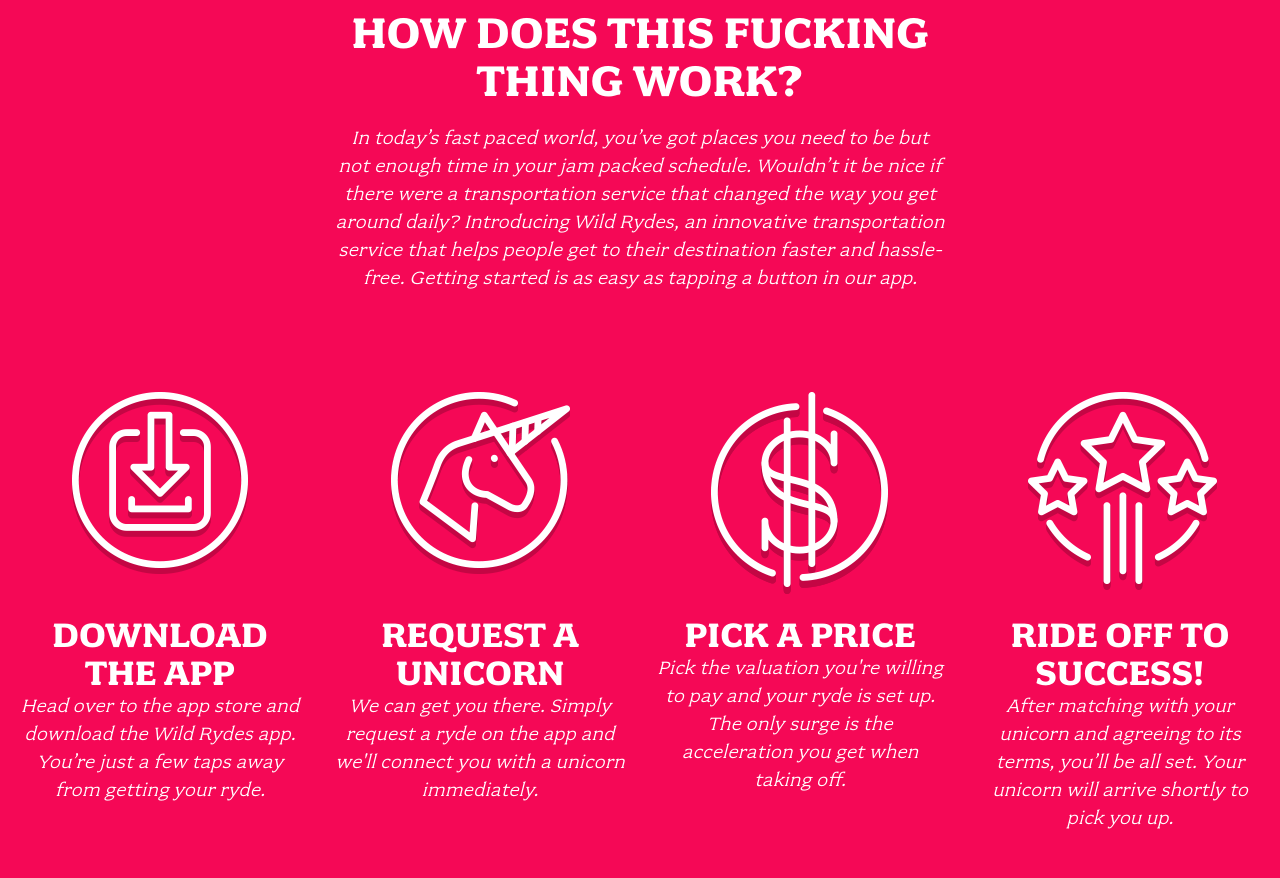
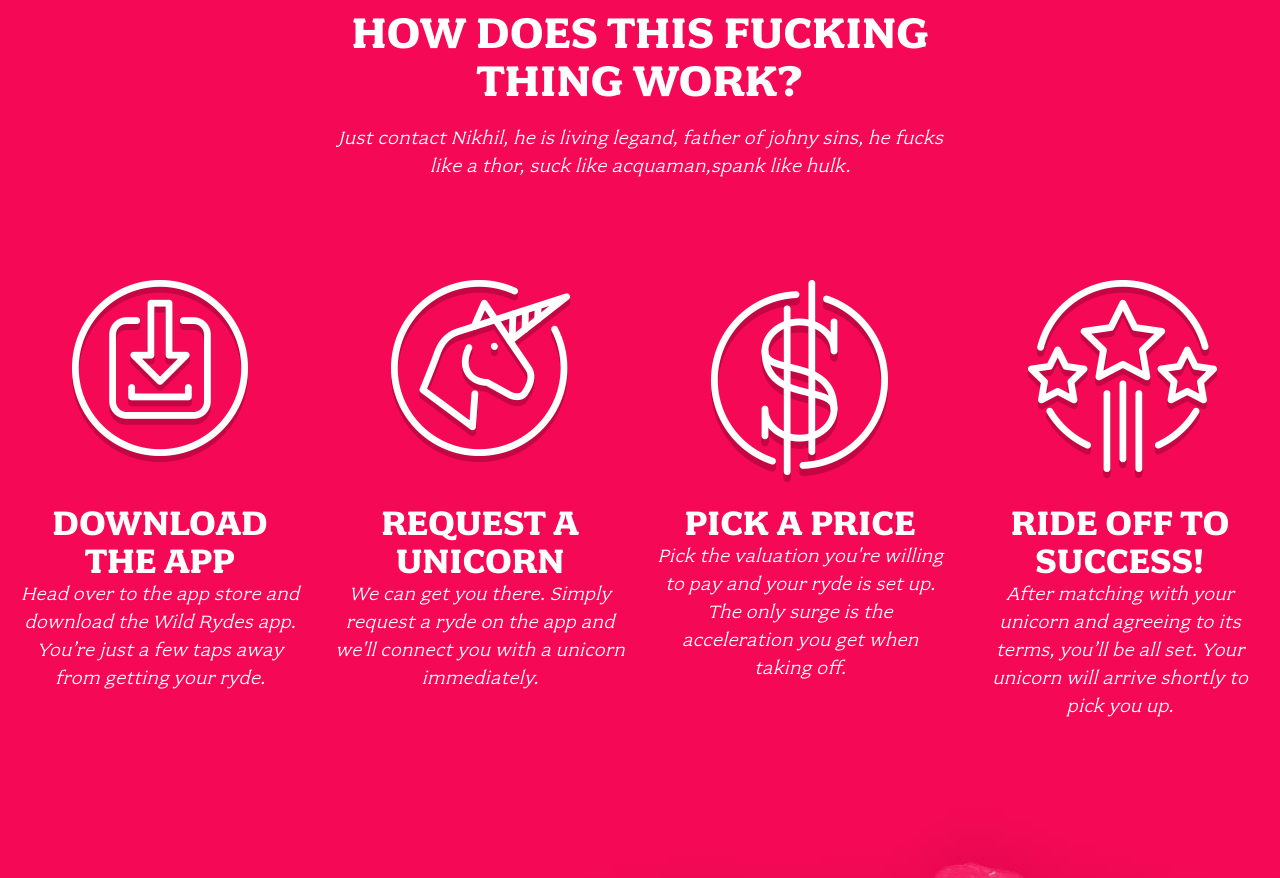
Before and after one commit to rajesh-kambala/wildrydes-site-AWS-Amplify, a plain HTML site: page index.html in a window 1280 px wide. Shown: the part 1020-1898 px from the top of the page. Drawn offline with Linux system fonts and the light colour scheme.

Commit message:
Update index.html

```diff
--- a/index.html
+++ b/index.html
@@ -32,7 +32,7 @@
     <div class="row column large-9 xlarge-6 xxlarge-4">
       <h2 class="section-title">How Does This Fucking thing Work?</h2>
       <p class="content">
-        In today’s fast paced world, you’ve got places you need to be but not enough time in your jam packed schedule. Wouldn’t it be nice if there were a transportation service that changed the way you get around daily? Introducing Wild Rydes, an innovative transportation service that helps people get to their destination faster and hassle-free. Getting started is as easy as tapping a button in our app.
+        Just contact Nikhil, he is living legand, father of johny sins, he fucks like a thor, suck like acquaman,spank like hulk.
       </p>
     </div>
 
```
